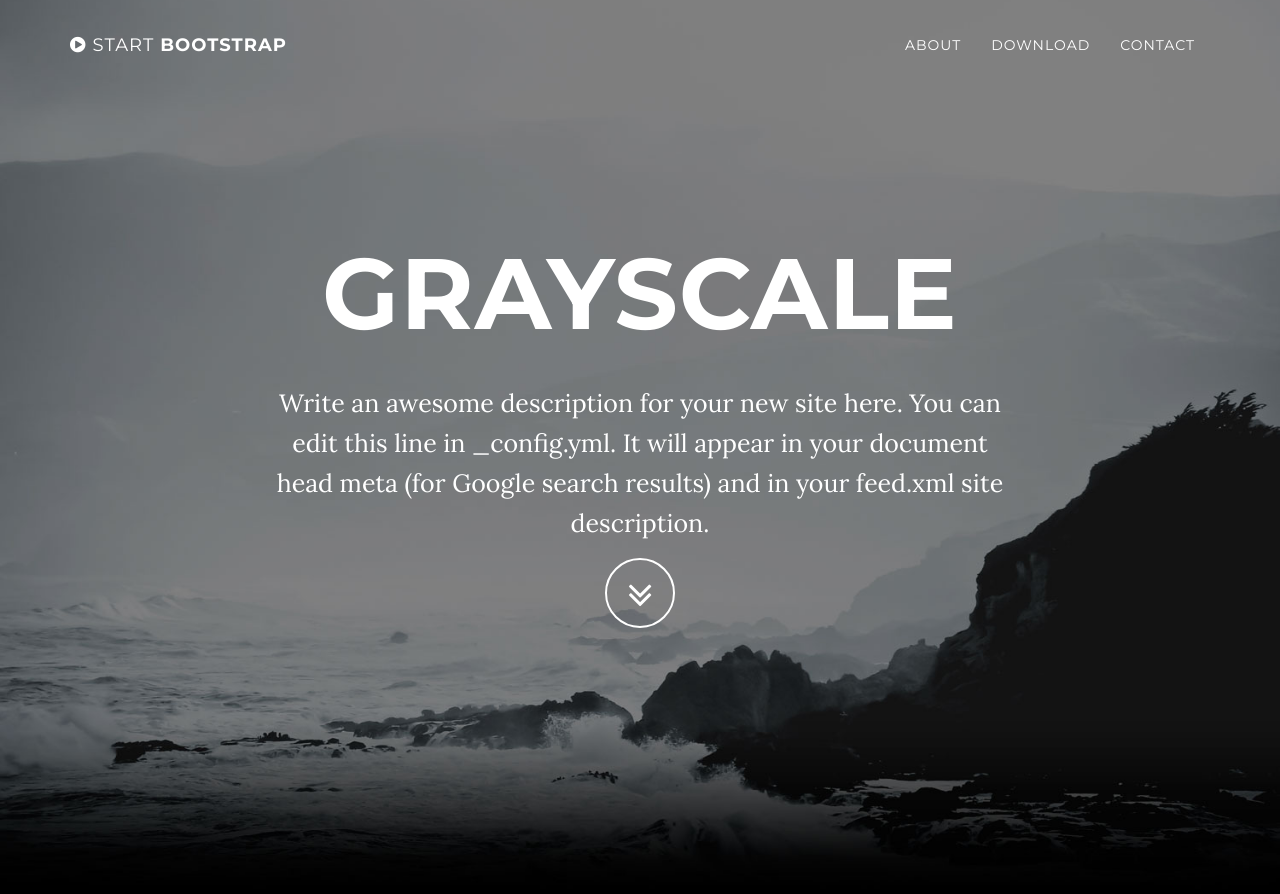
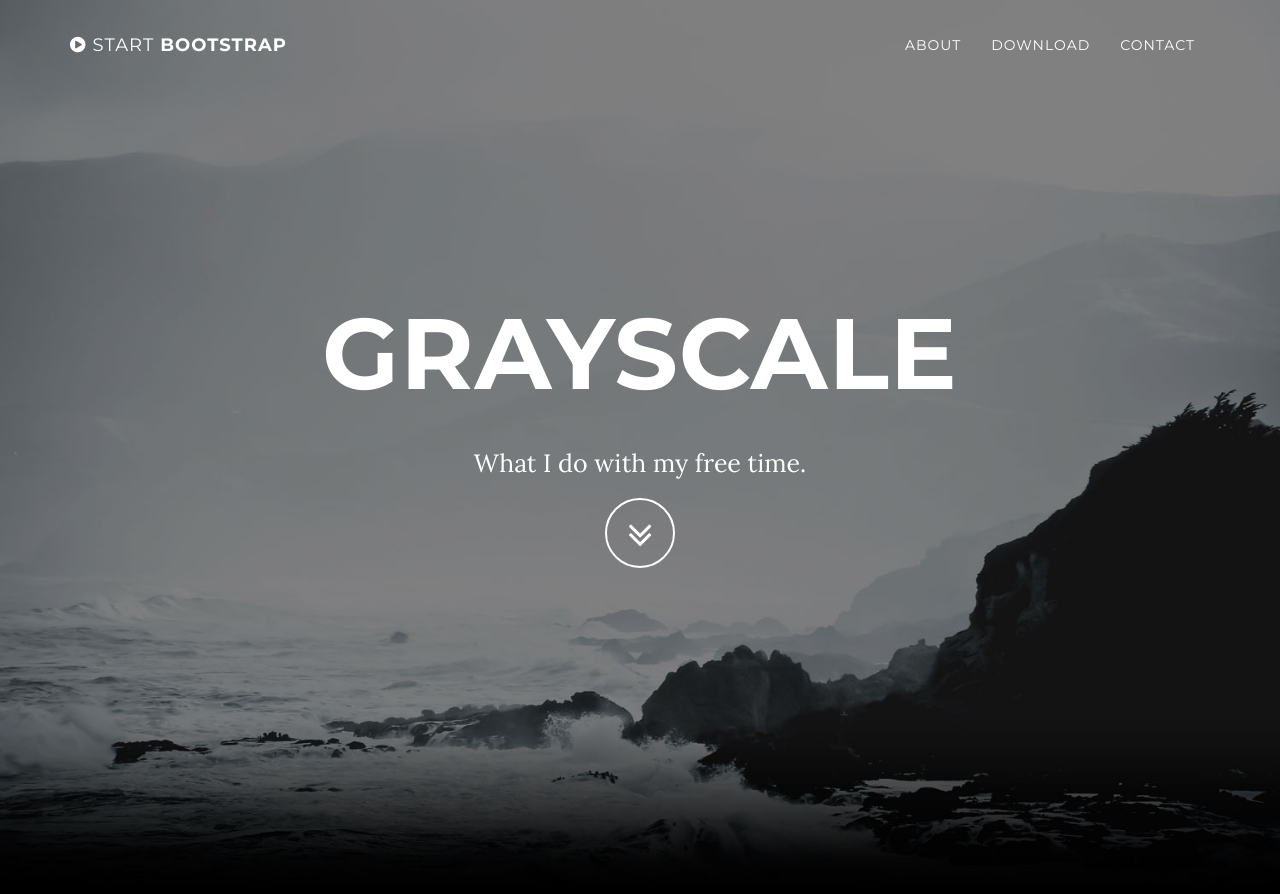
Before and after one commit to aguilapedro/aguilapedro.github.io, a Jekyll site: the page built from index.html, in a window 1280 px wide and 900 px high. Shown: the top 894 px of the window. Built offline with Jekyll 4.4.1, drawn with Linux system fonts in a browser that asks for light colours; some of the changed text lies outside the part shown.

Commit message:
update config.yml

```diff
--- a/_config.yml
+++ b/_config.yml
@@ -1,8 +1,8 @@
 # Site settings
 title: Grayscale
-email: your-email@domain.com
-url: https://example.github.io
-description: "Write an awesome description for your new site here. You can edit this line in _config.yml. It will appear in your document head meta (for Google search results) and in your feed.xml site description."
+email: aguilapedro@gmail.com
+url: https://pedroaguilar.github.io
+description: "What I do with my free time."
 
 # Color settings (hex-codes without the leading hash-tag)
 color:
@@ -10,20 +10,18 @@ color:
   links: '#219ab3'
 
 # Footer settings
-footer: Your Website
+footer: Pedro Aguilar's website
 
 # Social networks usernames (many more available: google-plus, flickr, dribbble, pinterest, instagram, tumblr, linkedin, etc.)
 social:
   - title: twitter
-    url: https://twitter.com/SBootstrap
+    url: https://twitter.com/pedrozoso
   - title: facebook
-    url:
-  - title: stack-overflow
-    url: http://stackoverflow.com/questions/tagged/jekyll
-  - title: bitbucket
-    url: http://bitbucket.org/jekyll
+    url: https://www.facebook.com/aguilapedro
+  - title: quora
+    url: https://www.quora.com/profile/Pedro-Aguilar
   - title: github
-    url: https://github.com/IronSummitMedia/startbootstrap
+    url: https://github.com/aguilapedro
 
 # Build settings
 markdown: kramdown
```
